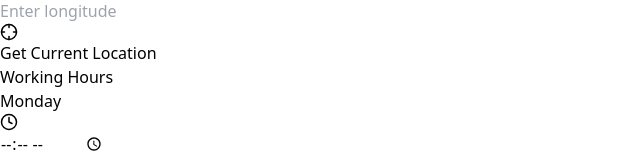
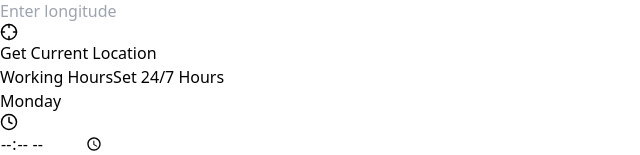
Before and after one commit to Thasleem-MK/Hospital-Management-Hospital-Side, a React (Vite) app: page /registration in a window 1280 px wide. Shown: the part 481-636 px from the top of the page, without its empty margins (0-640 px from the left). Built offline with nearby package versions, Linux system fonts and the light colour scheme; no server answers.

Commit message:
Add 24*7 Button

```diff
--- a/src/Components/Axios.ts
+++ b/src/Components/Axios.ts
@@ -34,7 +34,7 @@ const refreshAccessToken = async () => {
 
     localStorage.removeItem("accessToken");
     window.location.href =
-      "https://hospital-mangement-backend-jnh5.vercel.app/login"; // Redirect to login when refresh fails
+      "https://hospital-mangement-backend-jnh5.vercel.app/login";
     throw error;
   }
 };
--- a/src/pages/Registration.tsx
+++ b/src/pages/Registration.tsx
@@ -168,6 +168,14 @@ const HospitalRegistration: React.FC = () => {
       errorToast("Geolocation is not supported by your browser");
       setIsGettingLocation(false);
     }
+  };
+
+  const fill24HourTimes = () => {
+    const updated24HourTimes = Object.keys(workingHours).reduce((acc, day) => {
+      acc[day] = { open: "00:00", close: "23:59", isHoliday: false };
+      return acc;
+    }, {} as WorkingHours);
+    setWorkingHours(updated24HourTimes);
   };
 
   return (
@@ -353,9 +361,17 @@ const HospitalRegistration: React.FC = () => {
             </button>
           </div>
           <div>
-            <label className="block text-sm font-medium text-green-700 mb-1">
-              Working Hours
-            </label>
+            <div className="flex justify-between items-center mb-5">
+              <label className="block text-sm font-medium text-gray-700">
+                Working Hours
+              </label>
+              <button
+                onClick={fill24HourTimes}
+                className="px-4 py-2 rounded-md text-sm font-medium transition-colors focus:outline-none focus:ring-2 focus:ring-offset-2 border border-green-600 text-green-600 hover:bg-green-50 focus:ring-green-500"
+              >
+                Set 24/7 Hours
+              </button>
+            </div>
             {Object.entries(workingHours).map(([day, hours]) => (
               <div key={day} className="flex items-center space-x-2 mb-2">
                 <span className="w-24 text-sm text-green-700">{day}</span>
```
